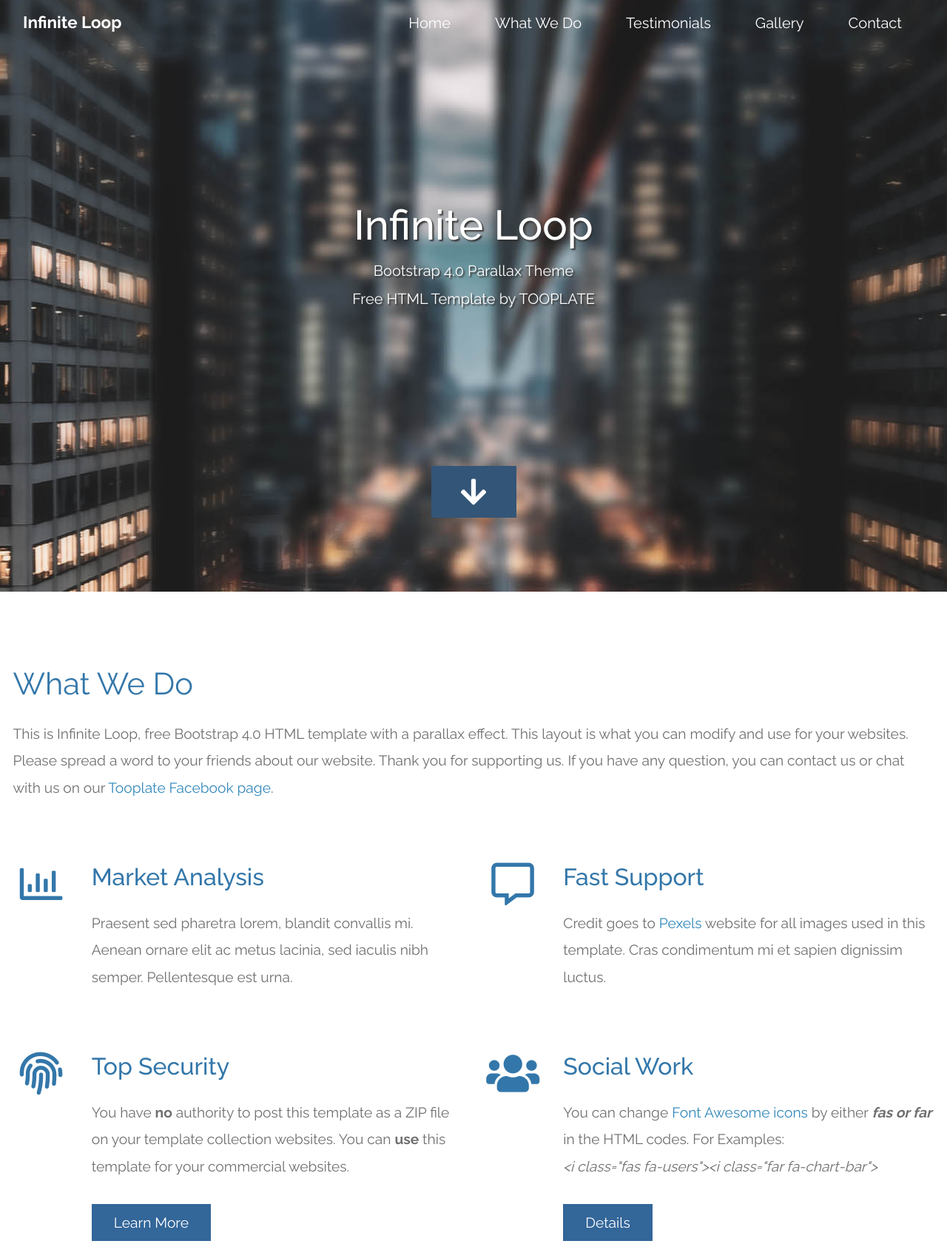
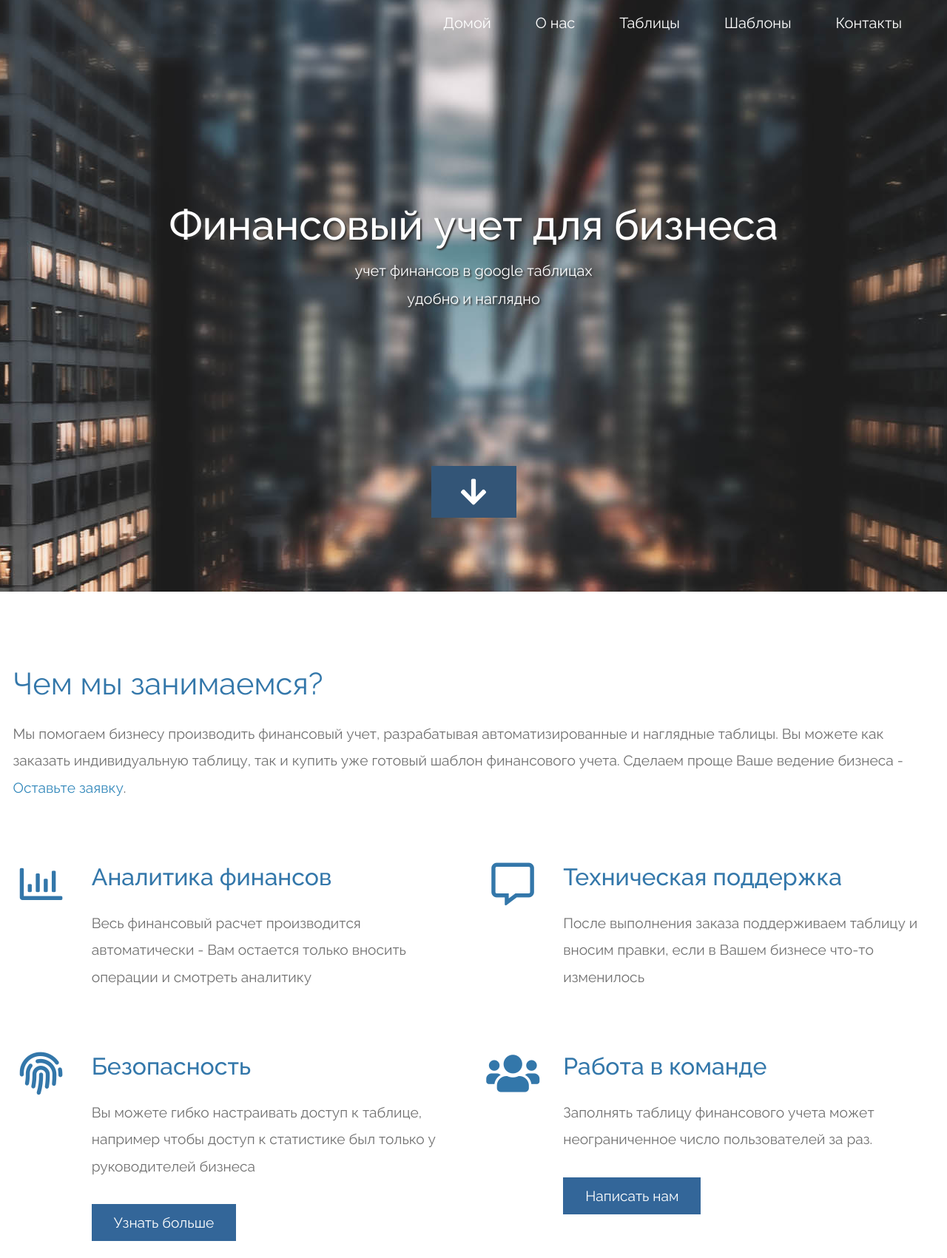
Before and after one commit to ivkinivan/tables, a plain HTML site: page templates/index.html in a window 1280 px wide. Shown: the top 1701 px of the page at 74% size. Drawn offline with nearby package versions, Linux system fonts and the light colour scheme; files that its build step writes are made by us from their sources; files whose address does not match are found by name.

Commit message:
began to rework main page

```diff
--- a/templates/index.html
+++ b/templates/index.html
@@ -4,7 +4,7 @@
     <meta charset="UTF-8" />
     <meta name="viewport" content="width=device-width, initial-scale=1.0" />
     <meta http-equiv="X-UA-Compatible" content="ie=edge" />
-    <title>Infinite Loop - Bootstrap 4.0 HTML Template</title>
+    <title>Финансовый учет для бизнеса</title>
     <link rel="stylesheet" href="static/fontawesome-5.5/css/all.min.css" />
     <link rel="stylesheet" href="static/slick/slick.css">
     <link rel="stylesheet" href="static/slick/slick-theme.css">
@@ -23,9 +23,6 @@ https://www.tooplate.com/view/2117-infinite-loop
       <!-- Navigation -->
       <nav class="navbar navbar-expand-md tm-navbar" id="tmNav">
         <div class="container">
-          <div class="tm-next">
-              <a href="#infinite" class="navbar-brand">Infinite Loop</a>
-          </div>
 
           <button class="navbar-toggler" type="button" data-toggle="collapse" data-target="#navbarSupportedContent" aria-controls="navbarSupportedContent" aria-expanded="false" aria-label="Toggle navigation">
             <i class="fas fa-bars navbar-toggler-icon"></i>
@@ -33,19 +30,19 @@ https://www.tooplate.com/view/2117-infinite-loop
           <div class="collapse navbar-collapse" id="navbarSupportedContent">
             <ul class="navbar-nav ml-auto">
               <li class="nav-item">
-                  <a class="nav-link tm-nav-link" href="#infinite">Home</a>
+                  <a class="nav-link tm-nav-link" href="#infinite">Домой</a>
               </li>
               <li class="nav-item">
-                  <a class="nav-link tm-nav-link" href="#whatwedo">What We Do</a>
+                  <a class="nav-link tm-nav-link" href="#whatwedo">О нас</a>
               </li>
               <li class="nav-item">
-                <a class="nav-link tm-nav-link" href="#testimonials">Testimonials</a>
+                <a class="nav-link tm-nav-link" href="#testimonials">Таблицы</a>
               </li>
               <li class="nav-item">
-                  <a class="nav-link tm-nav-link" href="#gallery">Gallery</a>
+                  <a class="nav-link tm-nav-link" href="#gallery">Шаблоны</a>
               </li>
               <li class="nav-item">
-                  <a class="nav-link tm-nav-link" href="#contact">Contact</a>
+                  <a class="nav-link tm-nav-link" href="#contact">Контакты</a>
               </li>
             </ul>
           </div>
@@ -54,10 +51,10 @@ https://www.tooplate.com/view/2117-infinite-loop
 
       <div class="text-center tm-hero-text-container">
         <div class="tm-hero-text-container-inner">
-            <h2 class="tm-hero-title">Infinite Loop</h2>
+            <h2 class="tm-hero-title">Финансовый учет для бизнеса</h2>
             <p class="tm-hero-subtitle">
-              Bootstrap 4.0 Parallax Theme
-              <br>Free HTML Template by TOOPLATE
+              учет финансов в google таблицах
+              <br>удобно и наглядно
             </p>
         </div>
       </div>
@@ -76,9 +73,9 @@ https://www.tooplate.com/view/2117-infinite-loop
             <div class="row tm-content-box"><!-- first row -->
                 <div class="col-lg-12 col-xl-12">
                     <div class="tm-intro-text-container">
-                        <h2 class="tm-text-primary mb-4 tm-section-title">What We Do</h2>
+                        <h2 class="tm-text-primary mb-4 tm-section-title">Чем мы занимаемся?</h2>
                         <p class="mb-4 tm-intro-text">
-                          This is Infinite Loop, free Bootstrap 4.0 HTML template with a parallax effect. This layout is what you can modify and use for your websites. Please spread a word to your friends about our website. Thank you for supporting us. If you have any question, you can contact us or chat with us on our <a href="https://fb.com/tooplate">Tooplate Facebook page</a>.</p>
+                          Мы помогаем бизнесу производить финансовый учет, разрабатывая автоматизированные и наглядные таблицы. Вы можете как заказать индивидуальную таблицу, так и купить уже готовый шаблон финансового учета. Сделаем проще Ваше ведение бизнеса - <a href="#contact">Оставьте заявку</a>.</p>
                     </div>
                 </div>
 
@@ -90,9 +87,9 @@ https://www.tooplate.com/view/2117-infinite-loop
                 </div>
                 <div class="col-lg-5">
                     <div class="tm-intro-text-container">
-                        <h2 class="tm-text-primary mb-4">Market Analysis</h2>
+                        <h2 class="tm-text-primary mb-4">Аналитика финансов</h2>
                         <p class="mb-4 tm-intro-text">
-                          Praesent sed pharetra lorem, blandit convallis mi. Aenean ornare elit ac metus lacinia, sed iaculis nibh semper. Pellentesque est urna.</p>
+                            Весь финансовый расчет производится автоматически - Вам остается только вносить операции и смотреть аналитику</p>
                     </div>
                 </div>
 
@@ -101,9 +98,9 @@ https://www.tooplate.com/view/2117-infinite-loop
                 </div>
                 <div class="col-lg-5">
                     <div class="tm-intro-text-container">
-                        <h2 class="tm-text-primary mb-4">Fast Support</h2>
+                        <h2 class="tm-text-primary mb-4">Техническая поддержка</h2>
                         <p class="mb-4 tm-intro-text">
-                          Credit goes to <a rel="nofollow" href="https://www.pexels.com">Pexels</a> website for all images used in this template. Cras condimentum mi et sapien dignissim luctus.</p>
+                         После выполнения заказа поддерживаем таблицу и вносим правки, если в Вашем бизнесе что-то изменилось</p>
                     </div>
                 </div>
 
@@ -115,12 +112,12 @@ https://www.tooplate.com/view/2117-infinite-loop
                 </div>
                 <div class="col-lg-5">
                     <div class="tm-intro-text-container">
-                        <h2 class="tm-text-primary mb-4">Top Security</h2>
+                        <h2 class="tm-text-primary mb-4">Безопасность</h2>
                         <p class="mb-4 tm-intro-text">
-                      You have <strong>no</strong> authority to post this template as a ZIP file on your template collection websites. You can <strong>use</strong> this template for your commercial websites.</p>
+                      Вы можете гибко настраивать доступ к таблице, например чтобы доступ к статистике был только у руководителей бизнеса</p>
 
                           <div class="tm-continue">
-                            <a href="#testimonials" class="tm-intro-text tm-btn-primary">Learn More</a>
+                            <a href="#testimonials" class="tm-intro-text tm-btn-primary">Узнать больше</a>
                         </div>
                     </div>
                 </div>
@@ -130,13 +127,11 @@ https://www.tooplate.com/view/2117-infinite-loop
                 </div>
                 <div class="col-lg-5">
                     <div class="tm-intro-text-container">
-                      <h2 class="tm-text-primary mb-4">Social Work</h2>
+                      <h2 class="tm-text-primary mb-4">Работа в команде</h2>
                         <p class="mb-4 tm-intro-text">
-                      You can change <a href="https://fontawesome.com/icons?d=gallery">Font Awesome icons</a> by either <b><em>fas or far</em></b> in the HTML codes. For Examples:<br>
-                      <em>&lt;i class=&quot;fas fa-users&quot;&gt;&lt;i class=&quot;far fa-chart-bar&quot;&gt;</em> </p>
-
+                          Заполнять таблицу финансового учета может неограниченное число пользователей за раз.
                           <div class="tm-continue">
-                            <a href="#testimonials" class="tm-intro-text tm-btn-primary">Details</a>
+                            <a href="#contact" class="tm-intro-text tm-btn-primary">Написать нам</a>
                         </div>
                     </div>
                 </div>
@@ -151,9 +146,9 @@ https://www.tooplate.com/view/2117-infinite-loop
       <div class="container tm-testimonials-content">
         <div class="row">
           <div class="col-lg-12 tm-content-box">
-            <h2 class="text-white text-center mb-4 tm-section-title">Testimonials</h2>
+            <h2 class="text-white text-center mb-4 tm-section-title">Таблицы</h2>
             <p class="mx-auto tm-section-desc text-center">
-                Nulla dictum sem non eros euismod, eu placerat tortor lobortis. Suspendisse id velit eu libero pellentesque interdum. Etiam quis congue eros.
+               Таблицы делаются конкретно под Вас - каждая из них уникальна, чтобы закрыть все потребности бизнеса. Чтобы заказать таблицу заполните <a style="color: #d90101; font-weight: bold" href = "#contact">форму</a> ниже, или напишите нам в <a style="color: #d90101; font-weight: bold" href = "https://wa.me/+79264773140">WhatsApp</a>
               </p>
             <div class="mx-auto tm-gallery-container tm-gallery-container-2">
               <div class="tm-testimonials-carousel">
@@ -198,9 +193,9 @@ https://www.tooplate.com/view/2117-infinite-loop
       <div class="container tm-container-gallery">
         <div class="row">
           <div class="text-center col-12">
-              <h2 class="tm-text-primary tm-section-title mb-4">Gallery</h2>
-              <p class="mx-auto tm-section-desc">
-                Praesent sed pharetra lorem, blandit convallis mi. Aenean ornare elit ac metus lacinia, sed iaculis nibh semper. Pellentesque est urna, lobortis eu arcu a, aliquet tristique urna.
+              <h2 class="tm-text-primary tm-section-title mb-4">Шаблоны</h2>
+              <p class="mb-4 tm-intro-text">
+                Универсальные шаблоны, которые подходят почти каждому бизнесу. <br>Нажав на изображение, Вы можете ознакомиться с соответствующим шаблоном
               </p>
           </div>
         </div>
```
